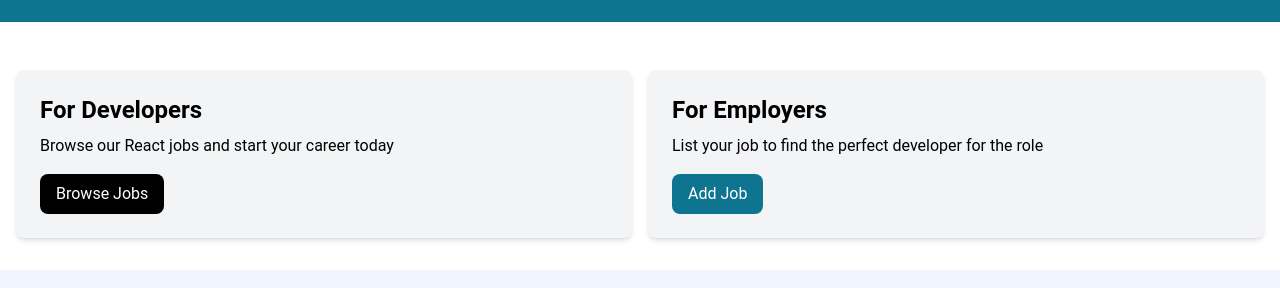
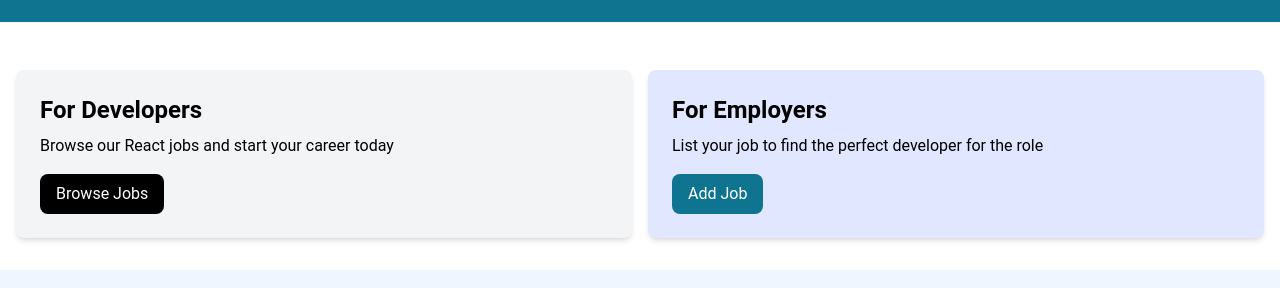
Before and after one commit to subze-ro/React-Jobs-Board, a React (Vite) app: page / in a window 1280 px wide. Shown: the part 340-628 px from the top of the page. Built offline with nearby package versions, Linux system fonts and the light colour scheme; no server answers.

Commit message:
solve the card color and link error and the project is finished

```diff
--- a/src/components/HomeCards.jsx
+++ b/src/components/HomeCards.jsx
@@ -25,13 +25,13 @@ const HomeCards = () => {
 
           </Card>
 
-          <Card>
+          <Card bg='bg-indigo-100' >
            <h2 className="text-2xl font-bold">For Employers</h2>
             <p className="mt-2 mb-4">
               List your job to find the perfect developer for the role
             </p>
             <Link
-              to="/add-job.html"
+              to="/add-job"
               className="inline-block bg-cyan-700 text-white rounded-lg px-4 py-2 hover:bg-cyan-700"
             >
               Add Job
```
